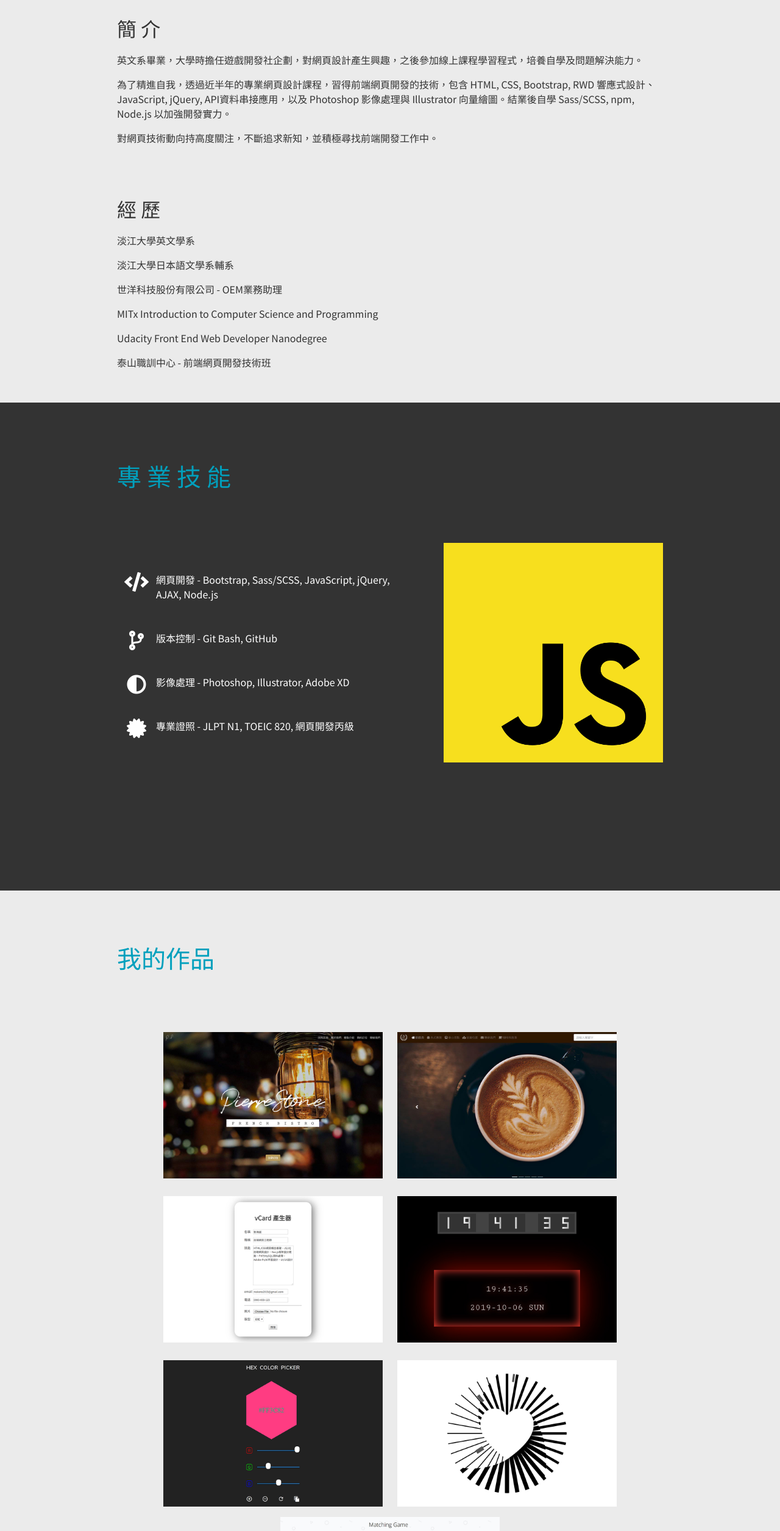
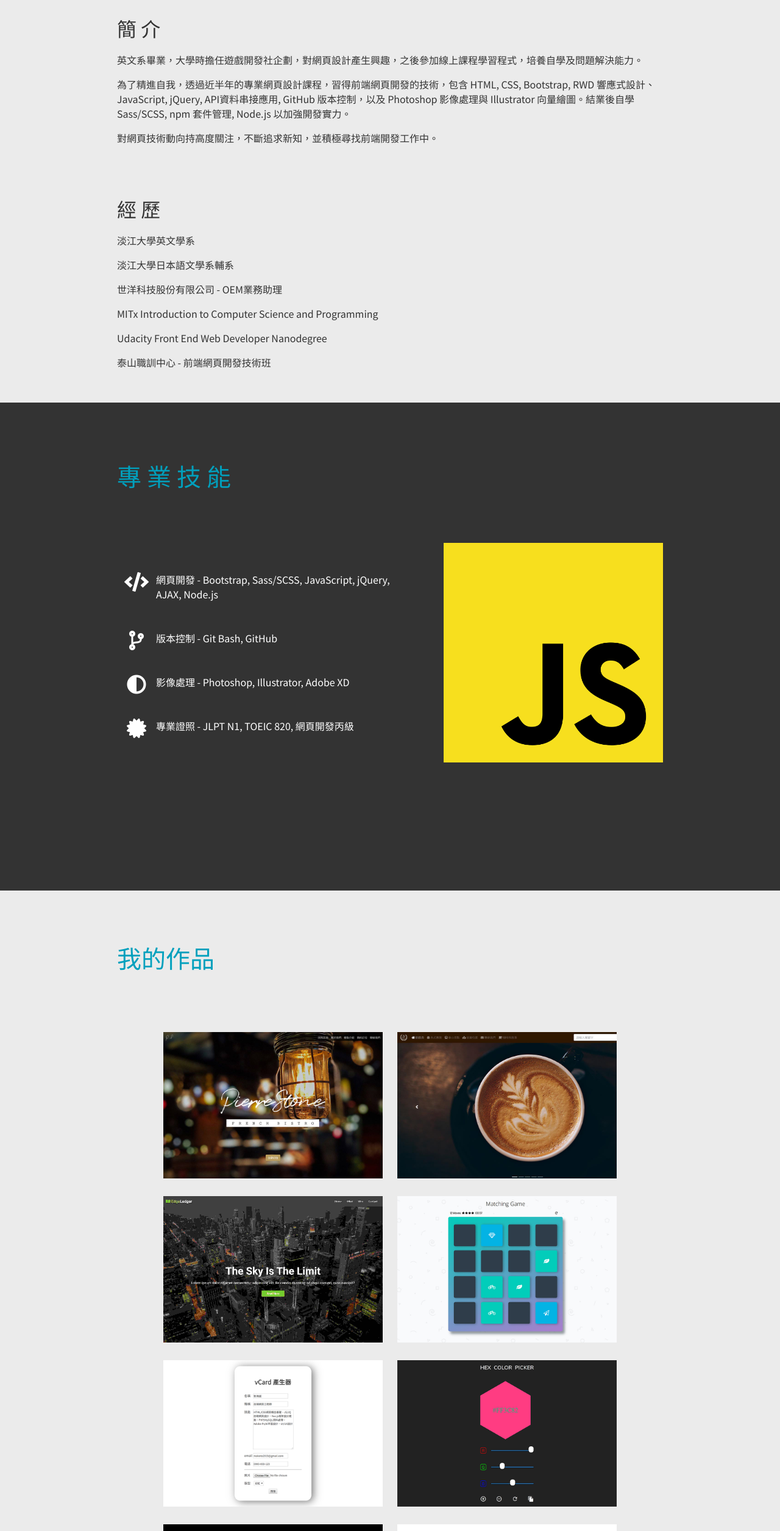
Before and after one commit to jeffreyyau93/jeffreyyau93.github.io, a plain HTML site: page index.html in a window 1280 px wide. Shown: the part 940-3450 px from the top of the page at 61% size. Drawn offline with nearby package versions, Linux system fonts and the light colour scheme.

Commit message:
feat: Update text content and my works list

```diff
--- a/css/style.css
+++ b/css/style.css
@@ -326,8 +326,6 @@ header {
       margin: 0.75rem 0.75rem 0.75rem auto; }
     #works ul li:nth-child(even) {
       margin: 0.75rem auto 0.75rem 0.75rem; }
-    #works ul li:last-child {
-      margin: auto; }
     #works ul li a img {
       width: 480px;
       height: auto; }
--- a/index.html
+++ b/index.html
@@ -123,8 +123,8 @@
           <p>
             為了精進自我，透過近半年的專業網頁設計課程，習得前端網頁開發的技術，包含
             HTML, CSS, Bootstrap, RWD 響應式設計、JavaScript, jQuery,
-            API資料串接應用，以及 Photoshop 影像處理與 Illustrator
-            向量繪圖。結業後自學 Sass/SCSS, npm, Node.js 以加強開發實力。
+            API資料串接應用, GitHub 版本控制，以及 Photoshop 影像處理與 Illustrator
+            向量繪圖。結業後自學 Sass/SCSS, npm 套件管理, Node.js 以加強開發實力。
           </p>
           <p>
             對網頁技術動向持高度關注，不斷追求新知，並積極尋找前端開發工作中。
@@ -194,8 +194,29 @@
             /></a>
           </li>
           <li>
+            <a
+              href="https://jeffreyyau93.github.io/EdgeLedger-Financial/"
+              target="_blank"
+              ><img src="img/edge-ledger-financial.jpg" alt="edge-ledger-financial"
+            /></a>
+          </li>
+          <li>
+            <a
+              href="https://jeffreyyau93.github.io/memory-game/"
+              target="_blank"
+              ><img src="img/memory_game.jpg" alt="memory-game"
+            /></a>
+          </li>
+          <li>
             <a href="http://220.128.133.15/s1080208/vCard/" target="_blank"
               ><img src="img/vcard.jpg" alt="vCard-generator"
+            /></a>
+          </li>
+          <li>
+            <a
+              href="https://jeffreyyau93.github.io/hex-color-picker/"
+              target="_blank"
+              ><img src="img/hex_color_picker.jpg" alt="hex-color-picker"
             /></a>
           </li>
           <li>
@@ -207,23 +228,9 @@
           </li>
           <li>
             <a
-              href="https://jeffreyyau93.github.io/hex-color-picker/"
-              target="_blank"
-              ><img src="img/hex_color_picker.jpg" alt="hex-color-picker"
-            /></a>
-          </li>
-          <li>
-            <a
               href="https://jeffreyyau93.github.io/analogue-clock/"
               target="_blank"
               ><img src="img/analogue_clock.jpg" alt="analogue-clock"
-            /></a>
-          </li>
-          <li>
-            <a
-              href="https://jeffreyyau93.github.io/memory-game/"
-              target="_blank"
-              ><img src="img/memory_game.jpg" alt="memory-game"
             /></a>
           </li>
           <!-- <li>
```
Also changed, not shown: img/edge-ledger-financial.jpg (added).
